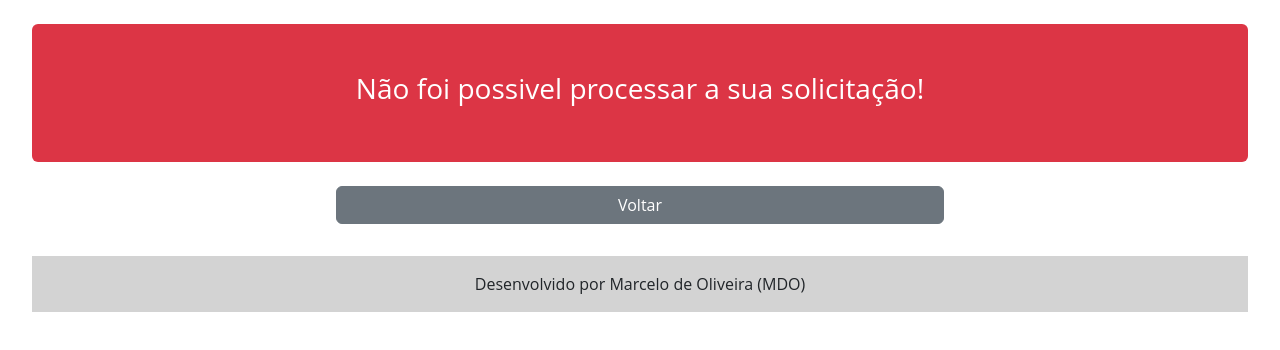
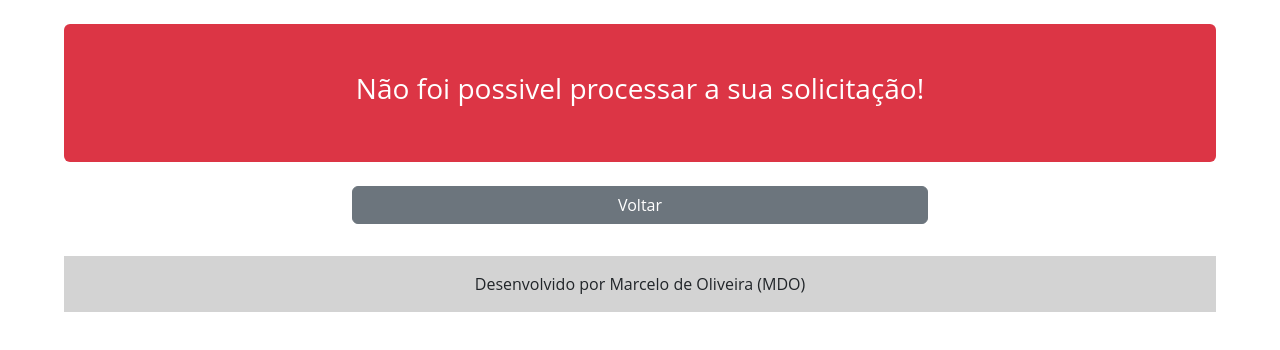
Before and after one commit to Marcelo701500/cpa, a website: page index.html in a window 1280 px wide. Drawn offline with nearby package versions, Linux system fonts and the light colour scheme.

Commit message:
Ajuste CSS

```diff
--- a/css/app.css
+++ b/css/app.css
@@ -2,7 +2,7 @@
     margin-left: auto;
     margin-right: auto;
     text-align: center;
-    width: 95%;
+    width: 90%;
 }
 .form-control {
     margin-bottom: 0.75em;
@@ -55,5 +55,5 @@ footer {
     margin-right: auto;
     padding: 1rem 1rem;
     text-align: center;
-    width: 95%;
+    width: 90%;
 }
```
